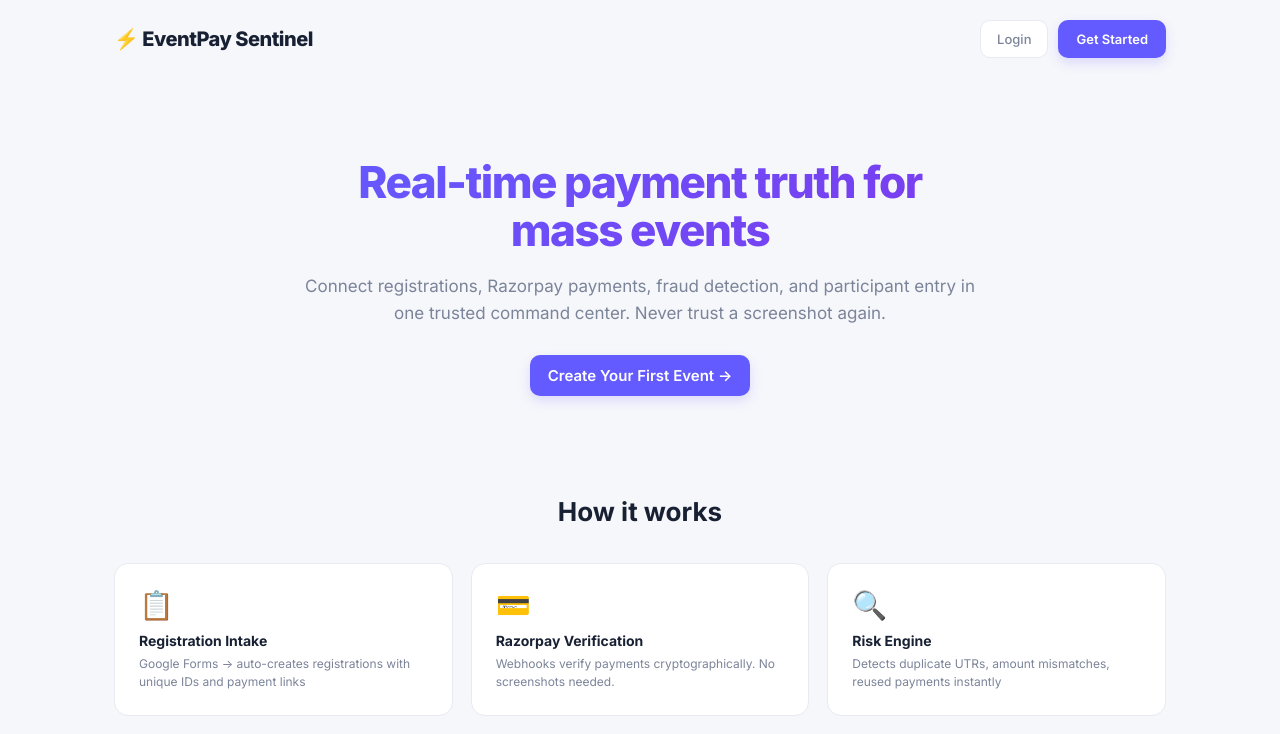
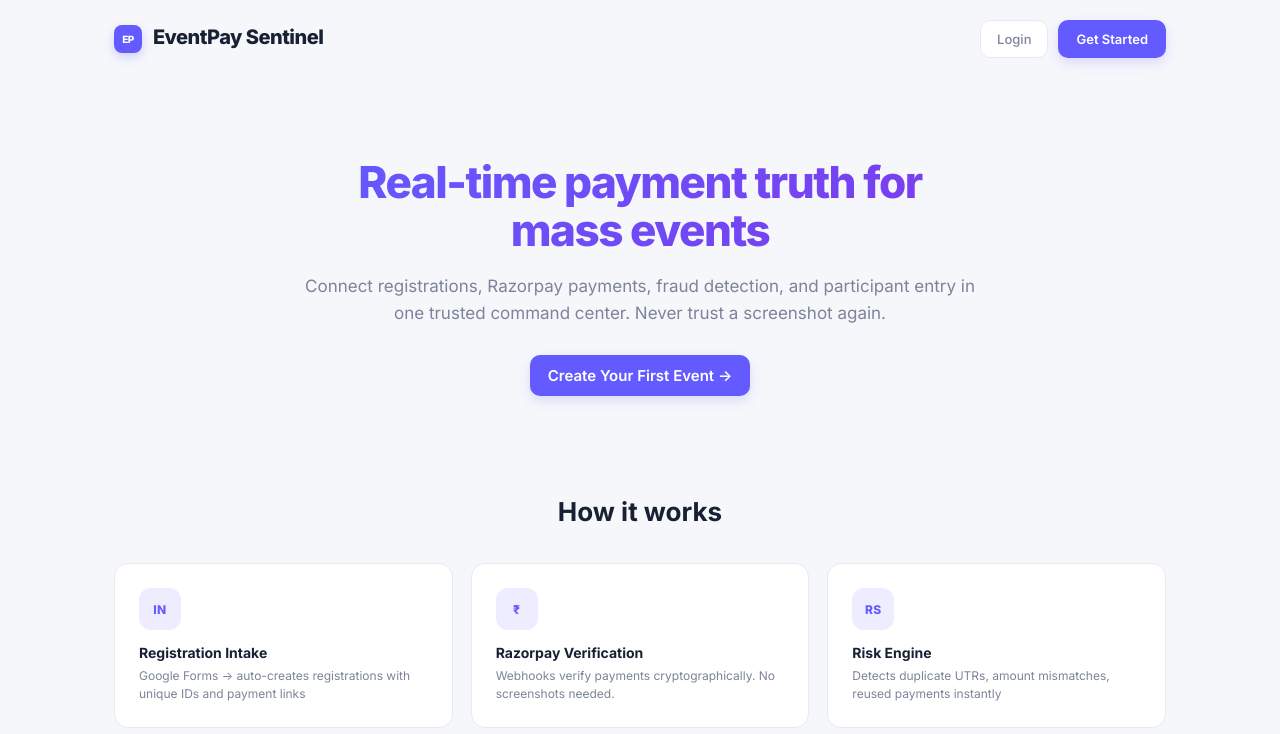
Before and after one commit to Majenayu/RAZOOOO, a React (Vite) app in the folder client/: page / in a window 1280 px wide. Shown: the top 734 px of the page. Built offline with nearby package versions, Linux system fonts and the light colour scheme.

Commit message:
Refactor client entry point and update styles
Replit-Commit-Author: Agent

```diff
--- a/client/src/index.css
+++ b/client/src/index.css
@@ -18,13 +18,14 @@ input,select,textarea{font:inherit}
 
 /* Loading */
 .load-screen{display:grid;place-items:center;height:100vh}
-.loader-icon{font-size:48px;margin-bottom:12px;text-align:center}
+.loader-icon{display:grid;place-items:center;width:58px;height:58px;margin:0 auto 12px;border-radius:17px;background:var(--accent);color:#fff;font-size:15px;font-weight:800;letter-spacing:-.05em;box-shadow:0 8px 20px rgba(99,91,255,.25)}
 .load-screen p{color:var(--text2);font-weight:600}
 
 /* Landing */
 .landing{max-width:1100px;margin:0 auto;padding:0 24px}
 .l-header{display:flex;align-items:center;justify-content:space-between;padding:20px 0}
 .l-brand{font-size:20px;font-weight:800;letter-spacing:-.5px}
+.brand-mark{display:inline-grid;place-items:center;width:28px;height:28px;margin-right:7px;border-radius:8px;background:var(--accent);color:#fff;font-size:10px;letter-spacing:-.5px;vertical-align:middle;box-shadow:0 4px 10px rgba(99,91,255,.25)}
 .l-nav{display:flex;gap:10px}
 .hero{text-align:center;padding:80px 0 60px;max-width:680px;margin:0 auto}
 .hero h1{font-size:44px;font-weight:800;line-height:1.1;letter-spacing:-1.5px;margin-bottom:18px;background:linear-gradient(135deg,var(--accent),#7c3aed);-webkit-background-clip:text;-webkit-text-fill-color:transparent}
@@ -35,6 +36,7 @@ input,select,textarea{font:inherit}
 .f-card{background:var(--card);border:1px solid var(--border);border-radius:var(--radius);padding:24px;transition:.2s}
 .f-card:hover{border-color:var(--accent);box-shadow:0 4px 12px rgba(79,70,229,.1);transform:translateY(-2px)}
 .f-card span{font-size:28px;display:block;margin-bottom:10px}
+.f-card .feature-icon{display:grid;place-items:center;width:42px;height:42px;border-radius:12px;background:var(--accent-light);color:var(--accent);font-size:12px;font-weight:800;letter-spacing:.04em;margin-bottom:14px}
 .f-card h3{font-size:14px;font-weight:700;margin-bottom:6px}
 .f-card p{font-size:12px;color:var(--text2);line-height:1.5}
 .l-footer{text-align:center;padding:30px 0;border-top:1px solid var(--border);color:var(--text2);font-size:12px}
@@ -78,7 +80,8 @@ input,select,textarea{font:inherit}
 .sidebar nav button{display:flex;align-items:center;gap:10px;width:100%;padding:9px 12px;border-radius:8px;background:transparent;color:rgba(255,255,255,.65);font-size:12px;font-weight:500;text-align:left;transition:.15s}
 .sidebar nav button:hover{background:rgba(255,255,255,.08);color:#fff}
 .sidebar nav button.active{background:rgba(79,70,229,.3);color:#fff;font-weight:600}
-.sidebar nav button span{font-size:16px;width:22px}
+.sidebar nav button span{display:grid;place-items:center;width:25px;height:25px;border-radius:7px;background:rgba(255,255,255,.08);font-size:9px;font-weight:800;letter-spacing:-.03em;color:#c6c9d8}
+.sidebar nav button.active span{background:var(--accent);color:#fff}
 .sb-footer{margin-top:auto;padding-top:14px;border-top:1px solid rgba(255,255,255,.1);font-size:12px}
 .sb-footer small{color:#64748b;display:block;margin-top:2px}
 
@@ -168,6 +171,7 @@ tr.row-risk{background:#fff7ed}
 .scan-result h2{font-size:20px;margin-bottom:12px}
 .sr-details p{font-size:13px;margin:4px 0}
 .reason{color:var(--orange);font-weight:500;font-size:12px}
+.reason-mark{display:inline-grid;place-items:center;width:16px;height:16px;border-radius:50%;background:var(--orange-light);font-size:10px;font-weight:800}
 .action-note{margin-top:12px;font-weight:600;color:var(--red)}
 
 /* AI */
--- a/client/src/main.jsx
+++ b/client/src/main.jsx
@@ -36,7 +36,7 @@ function App() {
   const register = async (name, email, phone, password, role) => { const d = await api("/api/auth/register", { method: "POST", body: JSON.stringify({ name, email, phone, password, role }) }); setToken(d.token); setUser(d.user); setPage("events"); };
   const logout = () => { clearToken(); setUser(null); setPage("landing"); };
 
-  if (loading) return <div className="load-screen"><div className="loader-icon">⚡</div><p>EventPay Sentinel</p></div>;
+  if (loading) return <div className="load-screen"><div className="loader-icon">EP</div><p>EventPay Sentinel</p></div>;
 
   return <AuthCtx.Provider value={{ user, logout }}>
     {page === "landing" && <Landing onLogin={() => setPage("login")} onRegister={() => setPage("register")} />}
@@ -49,15 +49,15 @@ function App() {
 // ============ LANDING ============
 function Landing({ onLogin, onRegister }) {
   return <div className="landing">
-    <header className="l-header"><div className="l-brand">⚡ EventPay Sentinel</div><div className="l-nav"><button className="btn-ghost" onClick={onLogin}>Login</button><button className="btn-primary" onClick={onRegister}>Get Started</button></div></header>
+    <header className="l-header"><div className="l-brand"><span className="brand-mark">EP</span> EventPay Sentinel</div><div className="l-nav"><button className="btn-ghost" onClick={onLogin}>Login</button><button className="btn-primary" onClick={onRegister}>Get Started</button></div></header>
     <section className="hero"><h1>Real-time payment truth for mass events</h1><p>Connect registrations, Razorpay payments, fraud detection, and participant entry in one trusted command center. Never trust a screenshot again.</p><button className="btn-primary btn-lg" onClick={onRegister}>Create Your First Event →</button></section>
     <section className="features"><h2>How it works</h2><div className="f-grid">
-      <div className="f-card"><span>📋</span><h3>Registration Intake</h3><p>Google Forms → auto-creates registrations with unique IDs and payment links</p></div>
-      <div className="f-card"><span>💳</span><h3>Razorpay Verification</h3><p>Webhooks verify payments cryptographically. No screenshots needed.</p></div>
-      <div className="f-card"><span>🔍</span><h3>Risk Engine</h3><p>Detects duplicate UTRs, amount mismatches, reused payments instantly</p></div>
-      <div className="f-card"><span>📊</span><h3>Command Center</h3><p>Live dashboard: verified, pending, suspicious, held — all in real-time</p></div>
-      <div className="f-card"><span>🎫</span><h3>QR Entry Pass</h3><p>Verified participants get QR codes. Volunteers scan at the gate.</p></div>
-      <div className="f-card"><span>🤖</span><h3>AI Investigation</h3><p>Ask "Why is this payment pending?" and get evidence-backed answers</p></div>
+       <div className="f-card"><span className="feature-icon">IN</span><h3>Registration Intake</h3><p>Google Forms → auto-creates registrations with unique IDs and payment links</p></div>
+       <div className="f-card"><span className="feature-icon">₹</span><h3>Razorpay Verification</h3><p>Webhooks verify payments cryptographically. No screenshots needed.</p></div>
+       <div className="f-card"><span className="feature-icon">RS</span><h3>Risk Engine</h3><p>Detects duplicate UTRs, amount mismatches, reused payments instantly</p></div>
+       <div className="f-card"><span className="feature-icon">CC</span><h3>Command Center</h3><p>Live dashboard: verified, pending, suspicious, held — all in real-time</p></div>
+       <div className="f-card"><span className="feature-icon">QR</span><h3>QR Entry Pass</h3><p>Verified participants get QR codes. Volunteers scan at the gate.</p></div>
+       <div className="f-card"><span className="feature-icon">AI</span><h3>AI Investigation</h3><p>Ask "Why is this payment pending?" and get evidence-backed answers</p></div>
     </div></section>
     <footer className="l-footer"><p>Built for India's high-volume events · Razorpay-powered · Real-time verification</p></footer>
   </div>;
@@ -91,7 +91,7 @@ function EventsApp() {
   if (selectedEvent) return <EventDashboard event={selectedEvent} view={view} setView={setView} onBack={() => { setSelectedEvent(null); setView("dashboard"); }} notify={notify} toast={toast} />;
 
   return <div className="app-shell">
-    <header className="app-header"><div className="app-brand">⚡ EventPay Sentinel</div><div className="app-user"><span>{user?.name}</span><small>{user?.role}</small><button className="btn-ghost btn-sm" onClick={logout}>Logout</button></div></header>
+    <header className="app-header"><div className="app-brand"><span className="brand-mark">EP</span> EventPay Sentinel</div><div className="app-user"><span>{user?.name}</span><small>{user?.role}</small><button className="btn-ghost btn-sm" onClick={logout}>Logout</button></div></header>
     <main className="events-page">
       <div className="page-head"><h1>Your Events</h1><CreateEventBtn onCreated={ev => { setEvents(p => [ev, ...p]); notify("Event created!"); }} /></div>
       {events.length ? <div className="events-grid">{events.map(ev => <div key={ev._id} className="event-card" onClick={() => { setSelectedEvent(ev); setView("dashboard"); }}><h3>{ev.name}</h3><p>{ev.venue} · {new Date(ev.eventDate).toLocaleDateString("en-IN")}</p><span className={`badge badge-${ev.status}`}>{ev.status}</span></div>)}</div> : <p className="empty">No events yet. Create your first event to get started.</p>}
@@ -150,14 +150,14 @@ function EventDashboard({ event, view, setView, onBack, notify, toast }) {
   useEffect(() => { loadData(); }, [loadData]);
 
   const navItems = [
-    ["dashboard", "📊", "Command Center"],
-    ["registrations", "📋", "Registrations"],
-    ["risk", "🔍", "Risk Queue"],
-    ["scanner", "🎫", "Entry Scanner"],
-    ["ai", "🤖", "AI Investigate"],
-    ["messages", "💬", "Messages"],
-    ["reconciliation", "💰", "Reconciliation"],
-    ["audit", "📜", "Audit Log"]
+    ["dashboard", "CC", "Command Center"],
+    ["registrations", "RG", "Registrations"],
+    ["risk", "RQ", "Risk Queue"],
+    ["scanner", "IN", "Entry Scanner"],
+    ["ai", "AI", "AI Investigate"],
+    ["messages", "MS", "Messages"],
+    ["reconciliation", "₹", "Reconciliation"],
+    ["audit", "AL", "Audit Log"]
   ];
 
   return <div className={`app-shell dashboard-shell ${mobileOpen ? "menu-open" : ""}`}>
@@ -268,7 +268,7 @@ function RiskQueueView({ event, risks, regs, notify, reload }) {
       const reg = regs.find(x => x.registrationId === r.registrationId);
       return <div key={r._id} className={`risk-card risk-${r.severity}`}>
         <div className="rc-header"><span className={`badge badge-${r.severity}`}>{r.severity.toUpperCase()}</span><strong>{r.registrationId}</strong><small>{r.type.replace(/_/g, " ")}</small></div>
-        <div className="rc-body">{reg && <p>{reg.name} · {reg.phone} · Expected: {money(reg.expectedAmount)} · Received: {money(reg.amountReceived)}</p>}{r.details?.reasons?.map((reason, i) => <p key={i} className="reason">⚠️ {reason}</p>)}</div>
+        <div className="rc-body">{reg && <p>{reg.name} · {reg.phone} · Expected: {money(reg.expectedAmount)} · Received: {money(reg.amountReceived)}</p>}{r.details?.reasons?.map((reason, i) => <p key={i} className="reason"><span className="reason-mark">!</span> {reason}</p>)}</div>
         <div className="rc-actions"><button className="btn-primary btn-sm" onClick={() => resolve(r._id, "approved")}>Approve Entry</button><button className="btn-ghost btn-sm" onClick={() => resolve(r._id, "dismissed")}>Dismiss</button></div>
       </div>;
     })}</div> : <p className="empty">No risk alerts. All clear!</p>}
@@ -299,12 +299,12 @@ function EntryScanner({ event, notify, reload }) {
       <form onSubmit={scan}><input className="scan-input" value={regId} onChange={e => setRegId(e.target.value)} placeholder="Enter REG ID or scan QR..." autoFocus /><button className="btn-primary" disabled={busy}>{busy ? "..." : "Check"}</button></form>
     </div>
     {result && !result.error && <div className={`scan-result ${result.entryStatus === "entry_approved" || result.entryStatus === "checked_in" ? "sr-green" : result.entryStatus === "entry_held" ? "sr-red" : "sr-yellow"}`}>
-      <h2>{result.entryStatus === "entry_approved" ? "✅ ENTRY APPROVED" : result.entryStatus === "checked_in" ? "✅ ALREADY CHECKED IN" : result.entryStatus === "entry_held" ? "🚫 ENTRY HELD" : "⏳ PAYMENT PENDING"}</h2>
-      <div className="sr-details"><p><strong>{result.name}</strong></p><p>{result.ticketType} · {money(result.expectedAmount)}</p><p>Payment: {result.paymentStatus.replace(/_/g, " ")}</p>{result.riskReasons?.length > 0 && <p className="reason">⚠️ {result.riskReasons.join(", ")}</p>}</div>
+       <h2>{result.entryStatus === "entry_approved" ? "ENTRY APPROVED" : result.entryStatus === "checked_in" ? "ALREADY CHECKED IN" : result.entryStatus === "entry_held" ? "ENTRY HELD" : "PAYMENT PENDING"}</h2>
+       <div className="sr-details"><p><strong>{result.name}</strong></p><p>{result.ticketType} · {money(result.expectedAmount)}</p><p>Payment: {result.paymentStatus.replace(/_/g, " ")}</p>{result.riskReasons?.length > 0 && <p className="reason"><span className="reason-mark">!</span> {result.riskReasons.join(", ")}</p>}</div>
       {result.entryStatus === "entry_approved" && <button className="btn-primary btn-lg" onClick={checkIn}>Admit →</button>}
       {result.entryStatus === "entry_held" && <p className="action-note">Send to payment help desk</p>}
     </div>}
-    {result?.error && <div className="scan-result sr-red"><h2>❌ NOT FOUND</h2><p>{result.error}</p></div>}
+    {result?.error && <div className="scan-result sr-red"><h2>NOT FOUND</h2><p>{result.error}</p></div>}
   </div>;
 }
 
```
